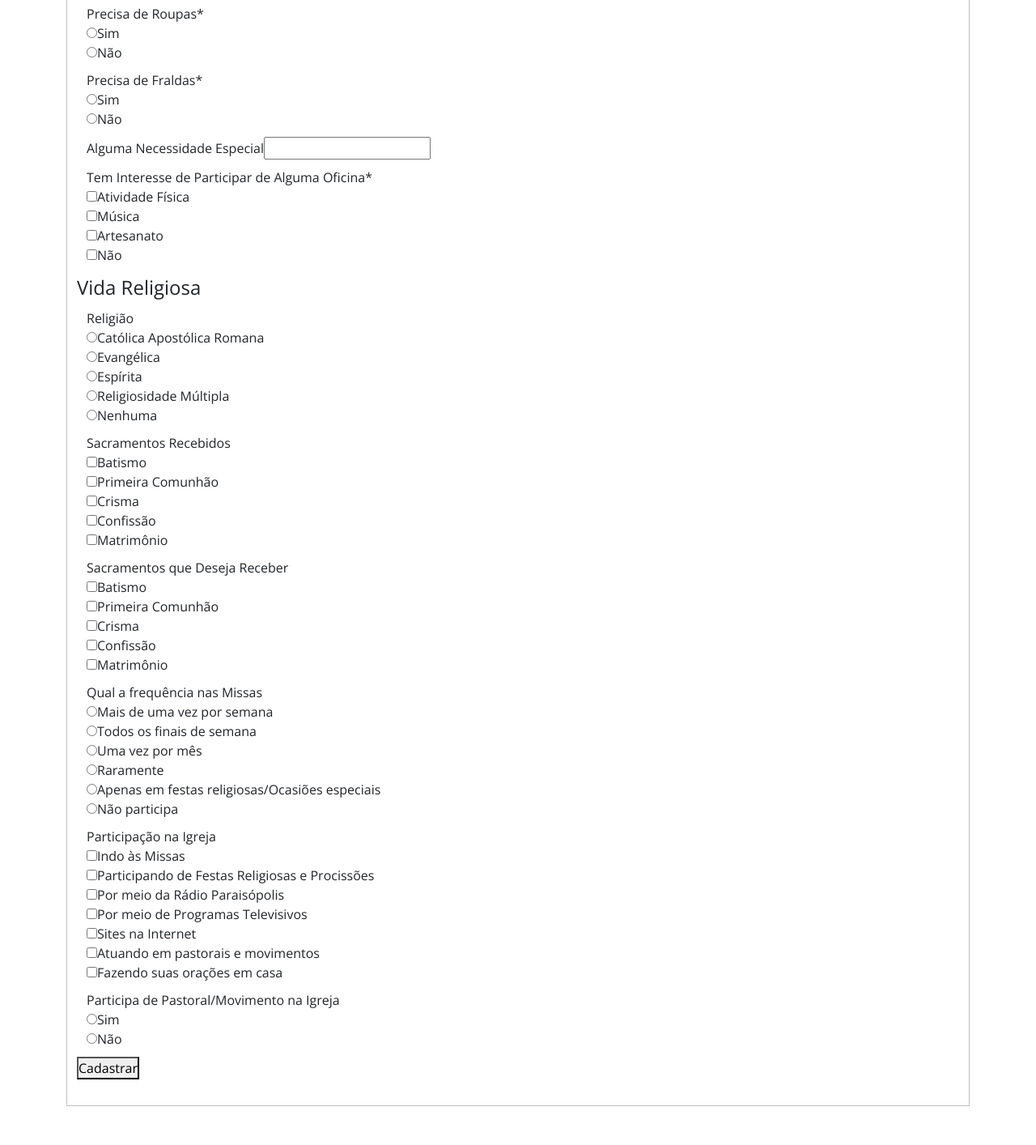
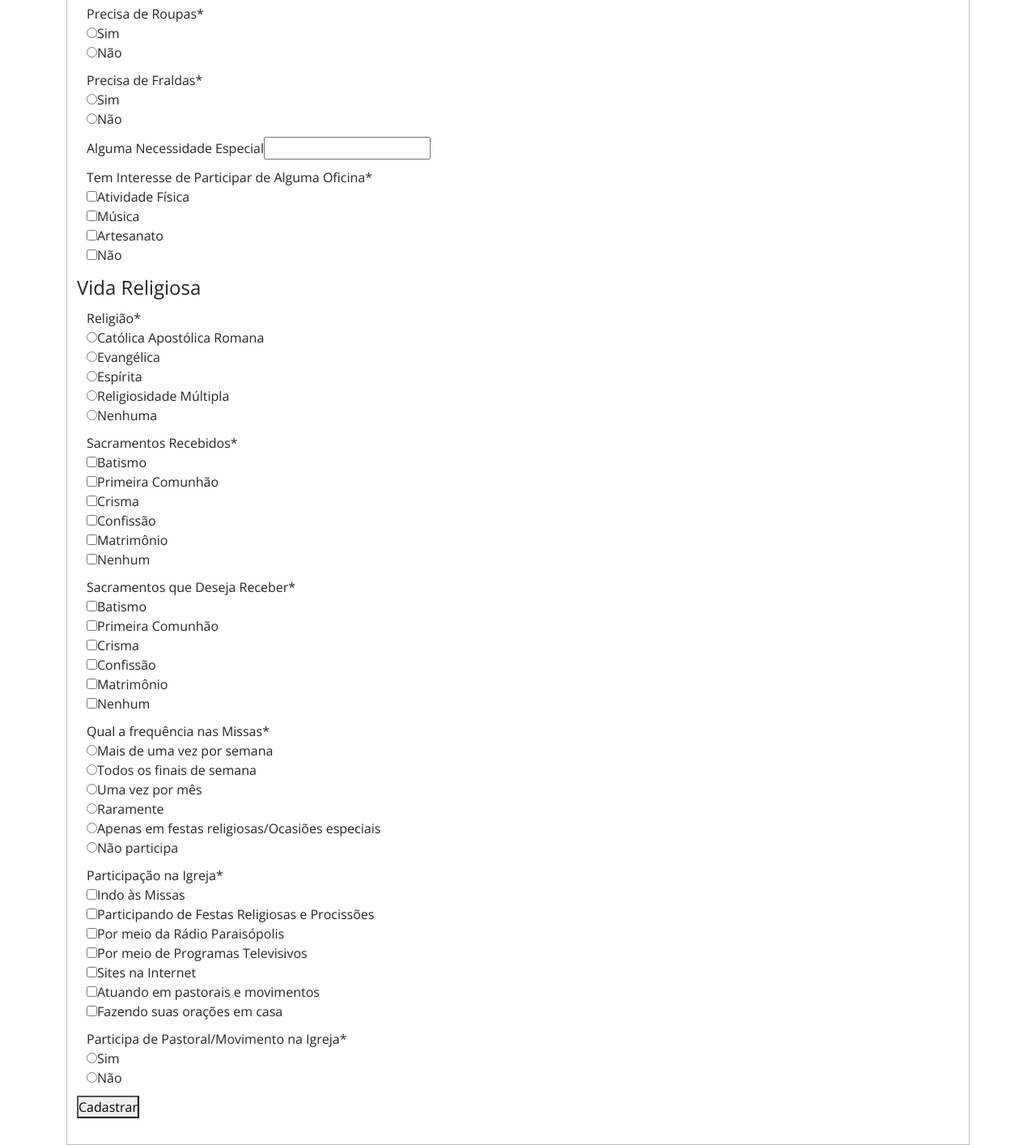
Before and after one commit to FabricioCruzz/Projeto-Bom-Samaritano-v2, a React (Create React App) app: page /cadastros/cadastrar in a window 1280 px wide. Shown: the part 1474-2888 px from the top of the page at 81% size. Before the commit the page ends 2840 px from the top, so only its background shows below. Built offline with nearby package versions, Linux system fonts and the light colour scheme.

Commit message:
Validações básicas concluídas no form de cadastro

```diff
--- a/src/components/cadastros/cadastrarFamilias/CadastroFamilias.js
+++ b/src/components/cadastros/cadastrarFamilias/CadastroFamilias.js
@@ -76,6 +76,7 @@ const optionsSacraments = [
     { value: 'crisma', label: 'Crisma' },
     { value: 'confissao', label: 'Confissão' },
     { value: 'matrimonio', label: 'Matrimônio' },
+    { value: 'nenhum', label: 'Nenhum' },
 ]
 
 const optionsAttendanceMass = [
@@ -113,6 +114,7 @@ const validationSchema = Yup.object().shape({
     district: Yup.string().required(errorMessages.fieldReq),
     city: Yup.string().required(errorMessages.fieldReq),
     phone1: Yup.string().matches(phoneNumber, errorMessages.phoneInvalid).required(errorMessages.fieldReq),
+    phone2: Yup.string().matches(phoneNumber, errorMessages.phoneInvalid).optional(),
     birthDate: Yup.date().required(errorMessages.fieldReq),
     maritalStatus: Yup.string().ensure().required(errorMessages.fieldReq),
     schoolLevel: Yup.string().ensure().required(errorMessages.fieldReq),
@@ -138,12 +140,15 @@ const validationSchema = Yup.object().shape({
         size: Yup.string().required(errorMessages.fieldReq),
     }),
     workshop: Yup.array().min(1, errorMessages.minOneReq),
-    // religion: '',
-    // receivedSacraments: [],
-    // wishReceiveSacraments: [],
-    // attendanceMass: '',
-    // churchActivity: [],
-    // memberPastoralsMovements: { answer: '', which: '' },
+    religion: Yup.string().required(errorMessages.fieldReq),
+    receivedSacraments: Yup.array().min(1, errorMessages.minOneReq),
+    wishReceiveSacraments: Yup.array().min(1, errorMessages.minOneReq),
+    attendanceMass: Yup.string().required(errorMessages.fieldReq),
+    churchActivity: Yup.array().min(1, errorMessages.minOneReq),
+    memberPastoralsMovements: Yup.object().shape({
+        answer: Yup.string().required(errorMessages.fieldReq),
+        which: Yup.string().required(errorMessages.fieldReq)
+    }),
 })
 
 const CadastroFamilias = () =>{
@@ -286,6 +291,7 @@ const CadastroFamilias = () =>{
                                         name="phone2"
                                         placeholder="(XX) XXXXX-XXXX"
                                         />
+                                        <ErrorMessage component="div" className="formErrorMsg" name="phone2"/>
                                     </Container>
 
                                     <Container>
@@ -307,11 +313,6 @@ const CadastroFamilias = () =>{
                                         options={ optionsMaritalStatus }
                                         />
                                         <ErrorMessage component="div" className="formErrorMsg" name="maritalStatus"/>
-                                        {/* {!!errors['maritalStatus'] && touched['react-select-3-input'] && (
-                                        <div className="formErrorMsg">
-                                            { errors['maritalStatus'] }
-                                        </div>
-                                        )} */}
                                     </Container>
 
                                     <Container>
@@ -531,57 +532,62 @@ const CadastroFamilias = () =>{
                                     <legend>Vida Religiosa</legend>
 
                                     <Container>
-                                        <label htmlFor="religion">Religião</label>
+                                        <label htmlFor="religion">Religião*</label>
                                         <Field
                                         component={ CustomRadioButton }
                                         id="religion"
                                         name="religion"
                                         options={ optionsReligion }
                                         />
+                                        <ErrorMessage component="div" className="formErrorMsg" name="religion"/>
                                     </Container>
 
                                     <Container>
-                                        <label htmlFor="receivedSacraments">Sacramentos Recebidos</label>
+                                        <label htmlFor="receivedSacraments">Sacramentos Recebidos*</label>
                                         <Field
                                         component={ CustomCheckbox }
                                         id="receivedSacraments"
                                         name="receivedSacraments"
                                         options={ optionsSacraments }
                                         />
+                                        <ErrorMessage component="div" className="formErrorMsg" name="receivedSacraments"/>
                                     </Container>
 
                                     <Container>
-                                        <label htmlFor="wishReceiveSacraments">Sacramentos que Deseja Receber</label>
+                                        <label htmlFor="wishReceiveSacraments">Sacramentos que Deseja Receber*</label>
                                         <Field
                                         component={ CustomCheckbox }
                                         id="wishReceiveSacraments"
                                         name="wishReceiveSacraments"
                                         options={ optionsSacraments }
                                         />
+                                        <ErrorMessage component="div" className="formErrorMsg" name="wishReceiveSacraments"/>
                                     </Container>
 
                                     <Container>
-                                        <label htmlFor="attendanceMass">Qual a frequência nas Missas</label>
+                                        <label htmlFor="attendanceMass">Qual a frequência nas Missas*</label>
                                         <Field
                                         component={ CustomRadioButton }
                                         id="attendanceMass"
                                         name="attendanceMass"
                                         options={ optionsAttendanceMass }
                                         />
+                                        <ErrorMessage component="div" className="formErrorMsg" name="attendanceMass"/>
                                     </Container>
 
                                     <Container>
-                                        <label htmlFor="churchActivity">Participação na Igreja</label>
+                                        <label htmlFor="churchActivity">Participação na Igreja*</label>
                                         <Field
                                         component={ CustomCheckbox }
                                         id="churchActivity"
                                         name="churchActivity"
                                         options={ optionsChurchActivity }
                                         />
+                                        <ErrorMessage component="div" className="formErrorMsg" name="churchActivity"/>
                                     </Container>
 
                                     <Container>
-                                        <label htmlFor="memberPastoralsMovements.answer">Participa de Pastoral/Movimento na Igreja</label>
+                                        <label htmlFor="memberPastoralsMovements.answer">Participa de Pastoral/Movimento na Igreja*</label>
                                         <Field
                                         component={ CustomRadioButton }
                                         id="memberPastoralsMovements.answer"
@@ -591,6 +597,7 @@ const CadastroFamilias = () =>{
                                         {
                                         values.memberPastoralsMovements.answer === 'sim'
                                         ?
+                                        <div>
                                             <Field
                                             component={ AdditionalInput }
                                             id="memberPastoralsMovements.which"
@@ -598,8 +605,11 @@ const CadastroFamilias = () =>{
                                             placeholder="Pastoral/movimento..."
                                             label="Qual?"
                                             />
+                                            <ErrorMessage component="div" className="formErrorMsg" name="memberPastoralsMovements.which"/>
+                                        </div>
                                         : ""
                                         }
+                                        <ErrorMessage component="div" className="formErrorMsg" name="memberPastoralsMovements.answer"/>
                                     </Container>
 
 
--- a/src/components/customSelect/CustomSelect.js
+++ b/src/components/customSelect/CustomSelect.js
@@ -1,9 +1,7 @@
 import React from 'react'
 import Select from 'react-select'
 
-const CustomSelect = ({ options, field, form }) => {
-
-    const nameSelectInput = 'react-select-3-input'
+const CustomSelect = ({ id, options, field, form }) => {
 
     const defaultValue = (options, value) => {
         return options ? options.find(option => option.value === value) : ""
@@ -13,16 +11,12 @@ const CustomSelect = ({ options, field, form }) => {
         <>
             <Select
                 options={ options }
+                inputId={ id }
                 name={ field.name }
                 value={ defaultValue(options, field.value) }
                 onChange={ option => form.setFieldValue(field.name, option.value) }
                 onBlur={ field.onBlur }
             />
-            {/* {!!form.errors[field.name] && form.touched[nameSelectInput] && (
-            <div className="formErrorMsg">
-                { form.errors[field.name] }
-            </div>
-            )} */}
         </>
     )
 }
```
Lines whose indentation alone changed are shown as unchanged.
